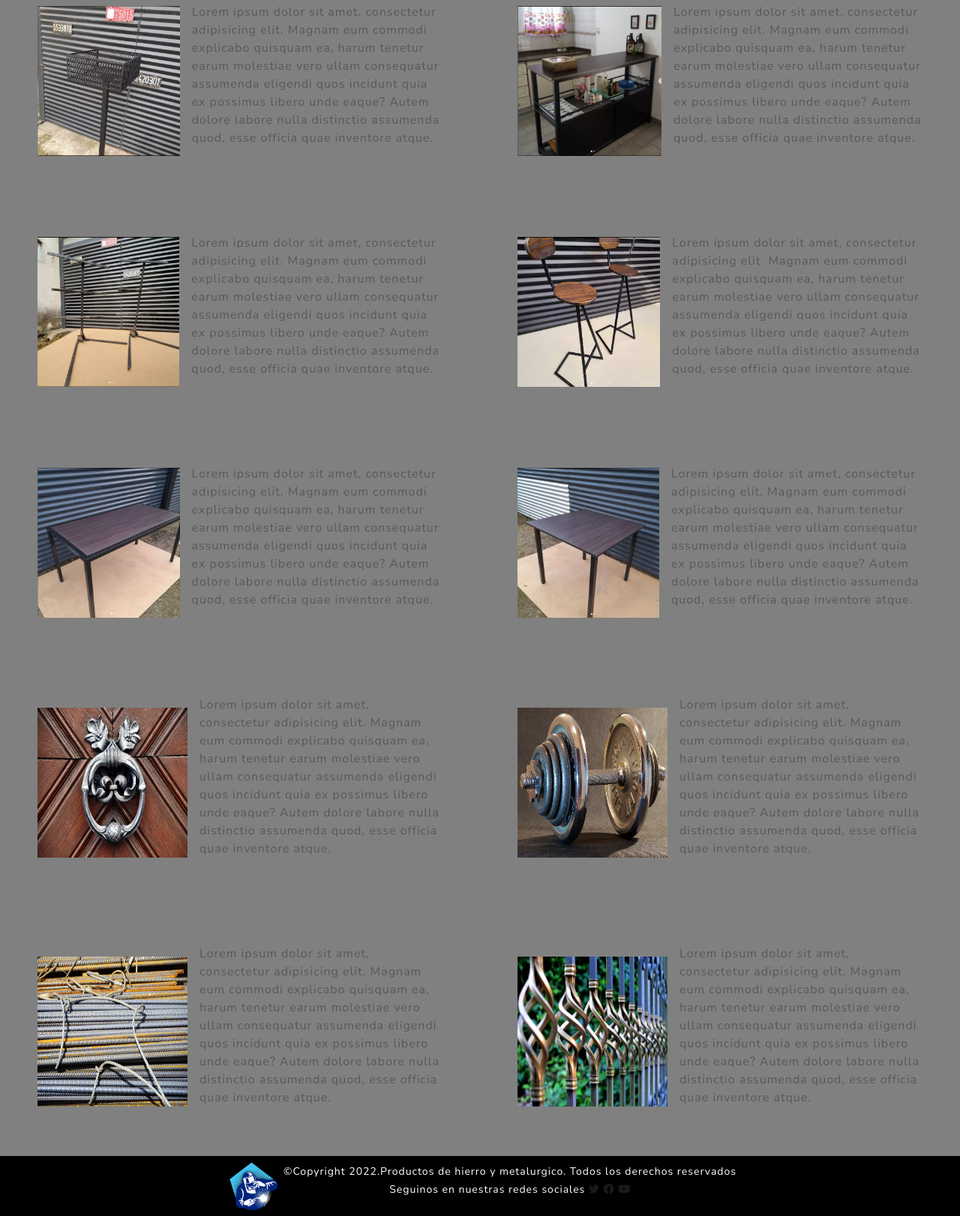
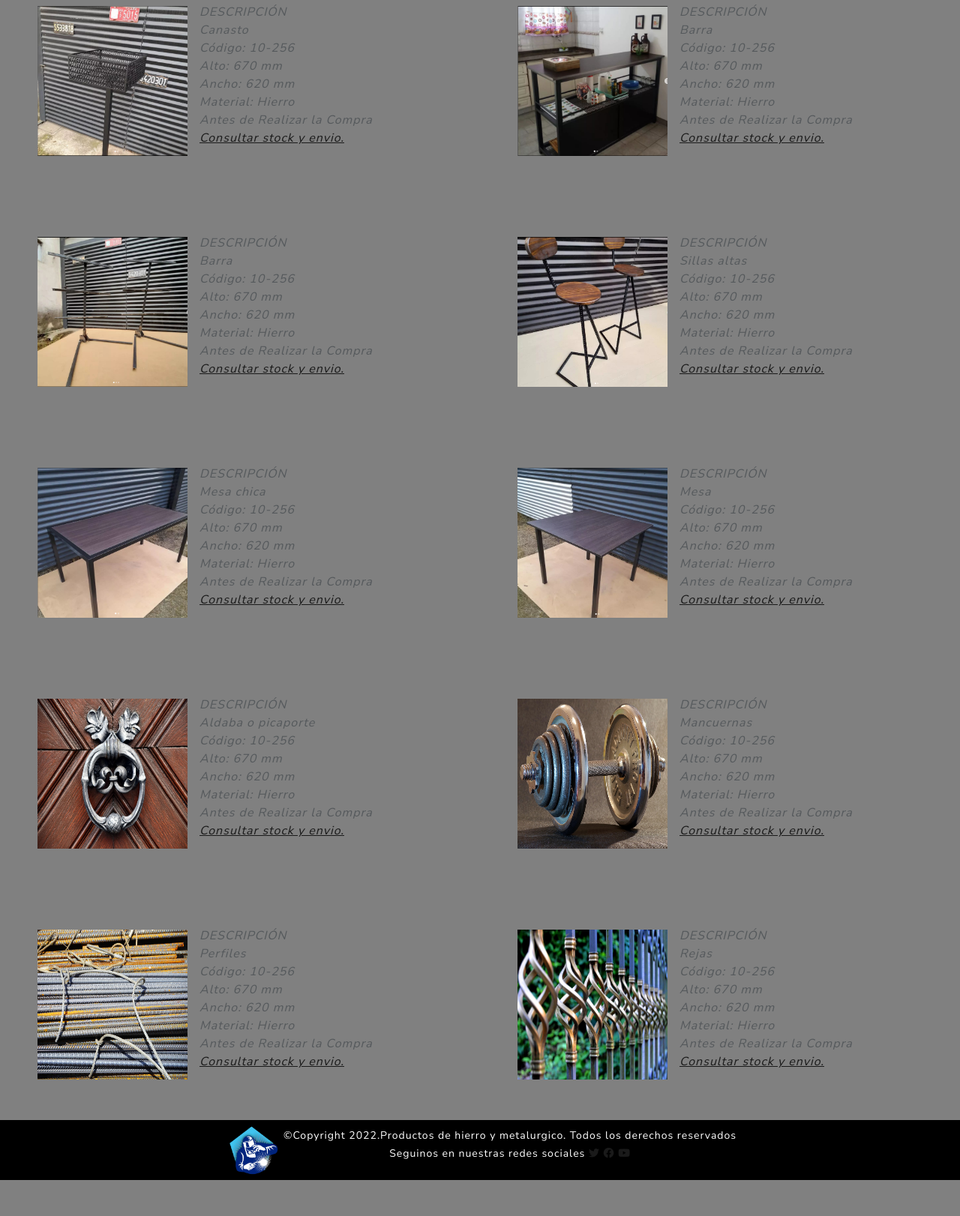
Before and after one commit to santipace/PreEntrega2-Pace, a plain HTML site: page web-demopt2/productos.html in a window 1280 px wide. Shown: the part 242-1864 px from the top of the page at 75% size. After the commit the page ends 1816 px from the top, so only its background shows below. Drawn offline with nearby package versions, Linux system fonts and the light colour scheme.

Commit message:
Modifique descripcion de productos y agregue linkeo a consultas, por las dudas guardo antes que se corte la luz

```diff
--- a/css/styles.css
+++ b/css/styles.css
@@ -1,5 +1,4 @@
-
-*{
+* {
     padding: 0;
     margin: 0;
     text-decoration: none;
@@ -7,53 +6,19 @@
     box-sizing: border-box;
 }
 
-header{
+header {
     position: sticky;
     top: 1;
 }
 
-
-/* nav{
-
-    background: black;
-    height: 80px;
-    width: 100%;
-} */
-
-/* .enlace{
-    position: absolute;
-    padding: 10px 30px;
-
-}  */
-
-
-/* nav ul{
-    float: right;
-    margin-right: 20px;
-}
-
-nav ul li{
-    display: inline-block;
-    line-height: 80px;
-    margin: 0 5px;
-}
-
-nav ul li a{
-    color: #fff;
-    font-size: 16px;
-    padding: 7px 13px;
-    border-radius: 3px;
-    font-family:Arial, Helvetica, sans-serif;
-
-} */
-
-li a.active, li a:hover{
+li a.active,
+li a:hover {
     background: aqua;
     transition: .5s;
 }
 
 
-.articulacion{
+.articulacion {
     background: url(/assets/img/industria-pyme-metalurgica.webp) no-repeat;
     background-size: cover;
     background-position: center center;
@@ -61,7 +26,7 @@ li a.active, li a:hover{
 
 }
 
-footer{
+footer {
     background-color: black;
     background-size: cover;
     height: 100%;
@@ -73,101 +38,102 @@ footer{
     justify-items: center;
 }
 
-.fondo-paginas{
+.fondo-paginas {
     background-color: grey;
     width: 100%;
     margin: auto;
 
 }
 
-body{
-    background-color:grey;
+body {
+    background-color: grey;
 }
 
-.fondo-paginas h1 {text-align: center;
-                    font-family:system-ui, -apple-system, BlinkMacSystemFont, 'Segoe UI', Roboto, Oxygen, Ubuntu, Cantarell, 'Open Sans', 'Helvetica Neue', sans-serif;
+.fondo-paginas h1 {
+    text-align: center;
+    font-family: system-ui, -apple-system, BlinkMacSystemFont, 'Segoe UI', Roboto, Oxygen, Ubuntu, Cantarell, 'Open Sans', 'Helvetica Neue', sans-serif;
 }
 
-.articulacion-texto{
+.articulacion-texto {
     max-width: 80%;
-    margin:auto;
+    margin: auto;
     color: #fff;
     font-size: 60px;
     font-family: 'Kanit', sans-serif;
-    padding-top:100px;
+    padding-top: 100px;
     text-shadow: 0 3px 10px rgb(0 0 0 / 80);
 }
 
-.img-carrito{
+.img-carrito {
     width: 20%;
     display: flex;
     text-align: center;
 }
 
-.img-carrito img{
+.img-carrito img {
     width: 100%;
 }
 
-.compras1{
+.compras1 {
     text-align: center;
 }
 
-.ggmaps{
+.ggmaps {
     margin: auto;
     text-align: center;
 
 }
 
-h2{
+h2 {
     font-family: 'Kanit', sans-serif;
 }
 
-.caja{
+.caja {
     text-align: center;
 }
 
-.contenedor-grid{
+.contenedor-grid {
     display: grid;
     grid-template-columns: auto auto;
     grid-template-rows: auto auto;
-    grid-template-areas:"productos productos1"
+    grid-template-areas: "productos productos1"
         "productos productos2"
         "productos productos3";
 }
 
 
-.div_salto{
+.div_salto {
     margin: 50px;
     display: flex;
     align-items: center;
 
 }
 
-.div_salto img p{
+.div_salto img p {
     display: grid;
     margin: auto;
 }
 
-.imagencons{
+.imagencons {
 
     height: 200px;
     width: 100%;
 }
 
-.img-pie{
+.img-pie {
     width: 5rem;
     height: 5rem;
 }
 
-@media (min-width: 768px){
-    .col-img{
+@media (min-width: 768px) {
+    .col-img {
         flex: 0 0 25%;
         max-width: 25%;
 
     }
 }
 
-.term-cond{
+.term-cond {
     position: relative;
     width: 100%;
     padding-right: 15px;
@@ -179,83 +145,89 @@ h2{
 }
 
 
-@media (min-width: 768px){
-    .term-cond{
+@media (min-width: 768px) {
+    .term-cond {
         flex: 0 0 100%;
         max-width: 100%;
     }
 }
 
-.descripcion-prod{
+.descripcion-prod {
     margin-left: 1rem;
+    font-style: italic;
 }
 
-.img-prod{
+.img-prod {
     width: 200px;
     height: 200px;
 }
 
 
 
-.imagennav{
+.imagennav {
     height: 70px;
-    width:70px;
+    width: 70px;
 }
 
 
-.cuadrado{
+.cuadrado {
     display: flex;
     flex-direction: column;
     align-items: center;
 }
 
-#titulo-productos{
-    font-family:'Work Sans',Arial, Helvetica, sans-serif;
+#titulo-productos {
+    font-family: 'Work Sans', Arial, Helvetica, sans-serif;
     font-size: 40px;
     margin: 0.625rem;
 
 }
 
-.video{
+.video {
     display: flex;
     align-items: center;
     flex-direction: column;
 }
 
-.parrafo-compras{
+.parrafo-compras {
     text-align: center;
 }
 
+.consulta {
+    width: 100%;
+    height: 100%;
+    object-fit: cover;
 
+}
 
-@media only screen and (max-width: 540px){
-    .contenedor-grid{
+@media only screen and (max-width: 540px) {
+    .contenedor-grid {
         display: flex;
         flex-direction: column;
     }
 
-    .div_salto{
+    .div_salto {
         margin: 50px;
         display: flex;
         align-items: center;
         flex-direction: column;
     }
 
-    .descripcion-prod{
+    .descripcion-prod {
         margin-top: 1rem;
     }
 
 
-    .enlace{
+    .enlace {
         display: flex;
 
     }
 
-    .articulacion-texto{
+    .articulacion-texto {
         font-size: 40px;
     }
 
-    nav{
+    nav {
         display: inline-table;
         width: 100%;
         height: 50%;
@@ -265,7 +237,7 @@ h2{
 
     }
 
-    .menu li a{
+    .menu li a {
 
         line-height: 30px;
         margin: 50px 0;
@@ -275,17 +247,10 @@ h2{
 
     }
 
-    .videito{
+    .videito {
         margin: auto;
-        width:475px;
-        height:341px;
+        width: 475px;
+        height: 341px;
     }
 
 }
-
-.consulta{
-    width: 100%;
-    height: 100%;
-    object-fit: cover;
-
-}
--- a/web-demopt2/productos.html
+++ b/web-demopt2/productos.html
@@ -8,9 +8,10 @@
     <title>IRON KING</title>
     <link rel="shortcut icon" href="../assets/img/icono.png" type="image/x-icon">
     <!-- BOOTSTRAP -->
-    <link href="https://cdn.jsdelivr.net/npm/bootstrap@5.3.0-alpha1/dist/css/bootstrap.min.css" rel="stylesheet" integrity="sha384-GLhlTQ8iRABdZLl6O3oVMWSktQOp6b7In1Zl3/Jr59b6EGGoI1aFkw7cmDA6j6gD" crossorigin="anonymous">
+    <link href="https://cdn.jsdelivr.net/npm/bootstrap@5.3.0-alpha1/dist/css/bootstrap.min.css" rel="stylesheet"
+        integrity="sha384-GLhlTQ8iRABdZLl6O3oVMWSktQOp6b7In1Zl3/Jr59b6EGGoI1aFkw7cmDA6j6gD" crossorigin="anonymous">
 
-    <link rel="stylesheet" href="https://bootswatch.com/5/lux/bootstrap.min.css"/>
+    <link rel="stylesheet" href="https://bootswatch.com/5/lux/bootstrap.min.css" />
 
     <!-- CSS -->
     <link rel="stylesheet" href="../css/styles.css">
@@ -48,8 +49,11 @@
                         <li class="nav-item">
                             <a class="nav-link" href="../web-demopt2/compras.html">COMPRAS</a>
                         </li>
-                        <li class="nav-item dropdown">
-                            <a class="nav-link dropdown-toggle" data-bs-toggle="dropdown" href="../web-demopt2/acerca-sobre-nosotros.html" role="button"
+                        <li class="nav-item">
+                            <a class="nav-link" href="./web-demopt2/acerca-sobre-nosotros.html">QUIENES SOMOS?</a>
+                        </li>
+                        <!-- <li class="nav-item dropdown">
+                            <a class="nav-link dropdown-toggle" data-bs-toggle="dropdown" href="./web-demopt2/acerca-sobre-nosotros.html" role="button"
                                 aria-haspopup="true" aria-expanded="false">QUIENES SOMOS?</a>
                             <div class="dropdown-menu">
                                 <a class="dropdown-item" href="#">Action</a>
@@ -58,7 +62,7 @@
                                 <div class="dropdown-divider"></div>
                                 <a class="dropdown-item" href="#">Separated link</a>
                             </div>
-                        </li>
+                        </li> -->
                     </ul>
                     <form class="d-flex">
                         <input class="form-control me-sm-2" type="search" placeholder="Search" />
@@ -75,75 +79,205 @@
         <div class="contenedor-grid">
             <div class="div_salto">
                 <img class="img-prod" src="../assets/img/canasto.png">
-                <p class="descripcion-prod">Lorem ipsum dolor sit amet, consectetur adipisicing elit. Magnam eum commodi
-                    explicabo quisquam ea, harum tenetur earum molestiae vero ullam consequatur assumenda eligendi quos
-                    incidunt quia ex possimus libero unde eaque? Autem dolore labore nulla distinctio assumenda quod,
-                    esse officia quae inventore atque.</p>
+                <p class="descripcion-prod">
+                    <b>DESCRIPCIÓN</b>
+                    <br>
+                    Canasto
+                    <br>
+                    Código: 10-256
+                    <br>
+                    Alto: 670 mm
+                    <br>
+                    Ancho: 620 mm
+                    <br>
+                    Material: Hierro
+                    <br>
+                    Antes de Realizar la Compra
+                    <br>
+                    <a href="./consulta.html">Consultar stock y envio.</a>
+                </p>
             </div>
             <div class="div_salto">
                 <img class="img-prod" src="../assets/img/barra.png">
-                <p class="descripcion-prod">Lorem ipsum dolor sit amet, consectetur adipisicing elit. Magnam eum commodi
-                    explicabo quisquam ea, harum tenetur earum molestiae vero ullam consequatur assumenda eligendi quos
-                    incidunt quia ex possimus libero unde eaque? Autem dolore labore nulla distinctio assumenda quod,
-                    esse officia quae inventore atque.</p>
+                <p class="descripcion-prod">
+                    <b>DESCRIPCIÓN</b>
+                    <br>
+                    Barra
+                    <br>
+                    Código: 10-256
+                    <br>
+                    Alto: 670 mm
+                    <br>
+                    Ancho: 620 mm
+                    <br>
+                    Material: Hierro
+                    <br>
+                    Antes de Realizar la Compra
+                    <br>
+                    <a href="./consulta.html">Consultar stock y envio.</a>
+                </p>
             </div>
             <!-- div img p -->
             <div class="div_salto">
                 <img class="img-prod" src="../assets/img/estacas.png">
-                <p class="descripcion-prod">Lorem ipsum dolor sit amet, consectetur adipisicing elit. Magnam eum commodi
-                    explicabo quisquam ea, harum tenetur earum molestiae vero ullam consequatur assumenda eligendi quos
-                    incidunt quia ex possimus libero unde eaque? Autem dolore labore nulla distinctio assumenda quod,
-                    esse officia quae inventore atque.</p>
+                <p class="descripcion-prod">
+                    <b>DESCRIPCIÓN</b>
+                    <br>
+                    Barra
+                    <br>
+                    Código: 10-256
+                    <br>
+                    Alto: 670 mm
+                    <br>
+                    Ancho: 620 mm
+                    <br>
+                    Material: Hierro
+                    <br>
+                    Antes de Realizar la Compra
+                    <br>
+                    <a href="./consulta.html">Consultar stock y envio.</a>
+                </p>
             </div>
             <div class="div_salto">
                 <img class="img-prod" src="../assets/img/silla.png">
-                <p class="descripcion-prod">Lorem ipsum dolor sit amet, consectetur adipisicing elit. Magnam eum commodi
-                    explicabo quisquam ea, harum tenetur earum molestiae vero ullam consequatur assumenda eligendi quos
-                    incidunt quia ex possimus libero unde eaque? Autem dolore labore nulla distinctio assumenda quod,
-                    esse officia quae inventore atque.</p>
+                <p class="descripcion-prod">
+                    <b>DESCRIPCIÓN</b>
+                    <br>
+                    Sillas altas
+                    <br>
+                    Código: 10-256
+                    <br>
+                    Alto: 670 mm
+                    <br>
+                    Ancho: 620 mm
+                    <br>
+                    Material: Hierro
+                    <br>
+                    Antes de Realizar la Compra
+                    <br>
+                    <a href="./consulta.html">Consultar stock y envio.</a>
+                </p>
             </div>
 
             <div class="div_salto">
                 <img class="img-prod" src="../assets/img/mesacorta.png">
-                <p class="descripcion-prod">Lorem ipsum dolor sit amet, consectetur adipisicing elit. Magnam eum commodi
-                    explicabo quisquam ea, harum tenetur earum molestiae vero ullam consequatur assumenda eligendi quos
-                    incidunt quia ex possimus libero unde eaque? Autem dolore labore nulla distinctio assumenda quod,
-                    esse officia quae inventore atque.</p>
+                <p class="descripcion-prod">
+                    <b>DESCRIPCIÓN</b>
+                    <br>
+                    Mesa chica
+                    <br>
+                    Código: 10-256
+                    <br>
+                    Alto: 670 mm
+                    <br>
+                    Ancho: 620 mm
+                    <br>
+                    Material: Hierro
+                    <br>
+                    Antes de Realizar la Compra
+                    <br>
+                    <a href="./consulta.html">Consultar stock y envio.</a>
+                </p>
             </div>
             <div class="div_salto">
                 <img class="img-prod" src="../assets/img/mesita.png">
-                <p class="descripcion-prod">Lorem ipsum dolor sit amet, consectetur adipisicing elit. Magnam eum commodi
-                    explicabo quisquam ea, harum tenetur earum molestiae vero ullam consequatur assumenda eligendi quos
-                    incidunt quia ex possimus libero unde eaque? Autem dolore labore nulla distinctio assumenda quod,
-                    esse officia quae inventore atque.</p>
+                <p class="descripcion-prod">
+                    <b>DESCRIPCIÓN</b>
+                    <br>
+                    Mesa
+                    <br>
+                    Código: 10-256
+                    <br>
+                    Alto: 670 mm
+                    <br>
+                    Ancho: 620 mm
+                    <br>
+                    Material: Hierro
+                    <br>
+                    Antes de Realizar la Compra
+                    <br>
+                    <a href="./consulta.html">Consultar stock y envio.</a>
+                </p>
             </div>
             <div class="div_salto">
                 <img class="img-prod" src="../assets/img/golpeador.jpg">
-                <p class="descripcion-prod">Lorem ipsum dolor sit amet, consectetur adipisicing elit. Magnam eum commodi
-                    explicabo quisquam ea, harum tenetur earum molestiae vero ullam consequatur assumenda eligendi quos
-                    incidunt quia ex possimus libero unde eaque? Autem dolore labore nulla distinctio assumenda quod,
-                    esse officia quae inventore atque.</p>
+                <p class="descripcion-prod">
+                    <b>DESCRIPCIÓN</b>
+                    <br>
+                    Aldaba o picaporte
+                    <br>
+                    Código: 10-256
+                    <br>
+                    Alto: 670 mm
+                    <br>
+                    Ancho: 620 mm
+                    <br>
+                    Material: Hierro
+                    <br>
+                    Antes de Realizar la Compra
+                    <br>
+                    <a href="./consulta.html">Consultar stock y envio.</a>
+                </p>
             </div>
             <div class="div_salto">
                 <img class="img-prod" src="../assets/img/mancuerna.jpg">
-                <p class="descripcion-prod">Lorem ipsum dolor sit amet, consectetur adipisicing elit. Magnam eum commodi
-                    explicabo quisquam ea, harum tenetur earum molestiae vero ullam consequatur assumenda eligendi quos
-                    incidunt quia ex possimus libero unde eaque? Autem dolore labore nulla distinctio assumenda quod,
-                    esse officia quae inventore atque.</p>
+                <p class="descripcion-prod">
+                    <b>DESCRIPCIÓN</b>
+                    <br>
+                    Mancuernas
+                    <br>
+                    Código: 10-256
+                    <br>
+                    Alto: 670 mm
+                    <br>
+                    Ancho: 620 mm
+                    <br>
+                    Material: Hierro
+                    <br>
+                    Antes de Realizar la Compra
+                    <br>
+                    <a href="./consulta.html">Consultar stock y envio.</a>
+                </p>
             </div>
             <div class="div_salto">
                 <img class="img-prod" src="../assets/img/iron-hierro.jpg">
-                <p class="descripcion-prod">Lorem ipsum dolor sit amet, consectetur adipisicing elit. Magnam eum commodi
-                    explicabo quisquam ea, harum tenetur earum molestiae vero ullam consequatur assumenda eligendi quos
-                    incidunt quia ex possimus libero unde eaque? Autem dolore labore nulla distinctio assumenda quod,
-                    esse officia quae inventore atque.</p>
+                <p class="descripcion-prod">
+                    <b>DESCRIPCIÓN</b>
+                    <br>
+                    Perfiles
+                    <br>
+                    Código: 10-256
+                    <br>
+                    Alto: 670 mm
+                    <br>
+                    Ancho: 620 mm
+                    <br>
+                    Material: Hierro
+                    <br>
+                    Antes de Realizar la Compra
+                    <br>
+                    <a href="./consulta.html">Consultar stock y envio.</a>
+                </p>
             </div>
             <div class="div_salto">
                 <img class="img-prod" src="../assets/img/iron-puerta.jpg">
-                <p class="descripcion-prod">Lorem ipsum dolor sit amet, consectetur adipisicing elit. Magnam eum commodi
-                    explicabo quisquam ea, harum tenetur earum molestiae vero ullam consequatur assumenda eligendi quos
-                    incidunt quia ex possimus libero unde eaque? Autem dolore labore nulla distinctio assumenda quod,
-                    esse officia quae inventore atque.</p>
+                <p class="descripcion-prod">
+                    <b>DESCRIPCIÓN</b>
+                    <br>
+                    Rejas
+                    <br>
+                    Código: 10-256
+                    <br>
+                    Alto: 670 mm
+                    <br>
+                    Ancho: 620 mm
+                    <br>
+                    Material: Hierro
+                    <br>
+                    Antes de Realizar la Compra
+                    <br>
+                    <a href="./consulta.html">Consultar stock y envio.</a>
+                </p>
             </div>
         </div>
 
@@ -172,9 +306,10 @@
     </footer>
 
     <!-- SCRIPT -->
-    <script src="https://cdn.jsdelivr.net/npm/bootstrap@5.3.0-alpha1/dist/js/bootstrap.bundle.min.js" integrity="sha384-w76AqPfDkMBDXo30jS1Sgez6pr3x5MlQ1ZAGC+nuZB+EYdgRZgiwxhTBTkF7CXvN" crossorigin="anonymous">
+    <script src="https://cdn.jsdelivr.net/npm/bootstrap@5.3.0-alpha1/dist/js/bootstrap.bundle.min.js"
+        integrity="sha384-w76AqPfDkMBDXo30jS1Sgez6pr3x5MlQ1ZAGC+nuZB+EYdgRZgiwxhTBTkF7CXvN" crossorigin="anonymous">
 
-    </script>
+        </script>
 </body>
 
 </html>
```
Also changed, not shown: web-demopt2/acerca-sobre-nosotros.html (+16 -11 lines), web-demopt2/compras.html (+17 -11 lines), web-demopt2/consulta.html (+18 -13 lines). Lines whose indentation alone changed are shown as unchanged.
